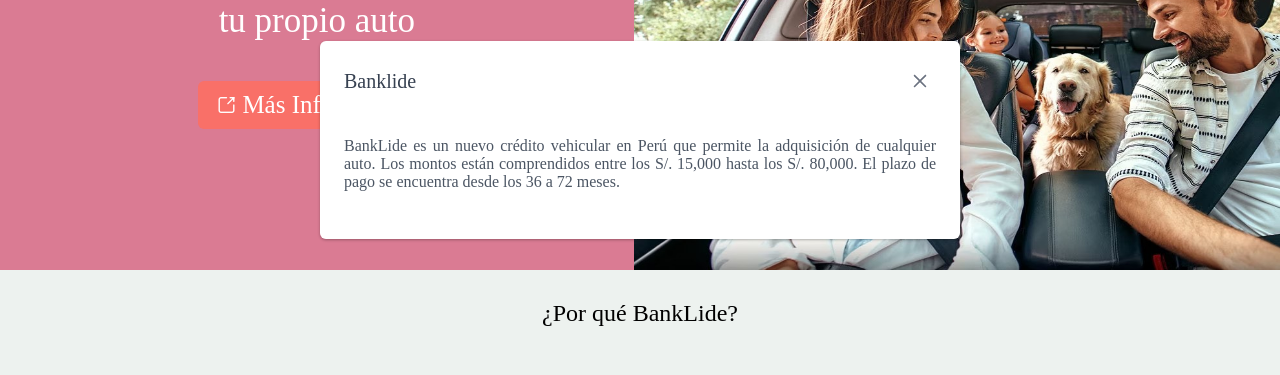
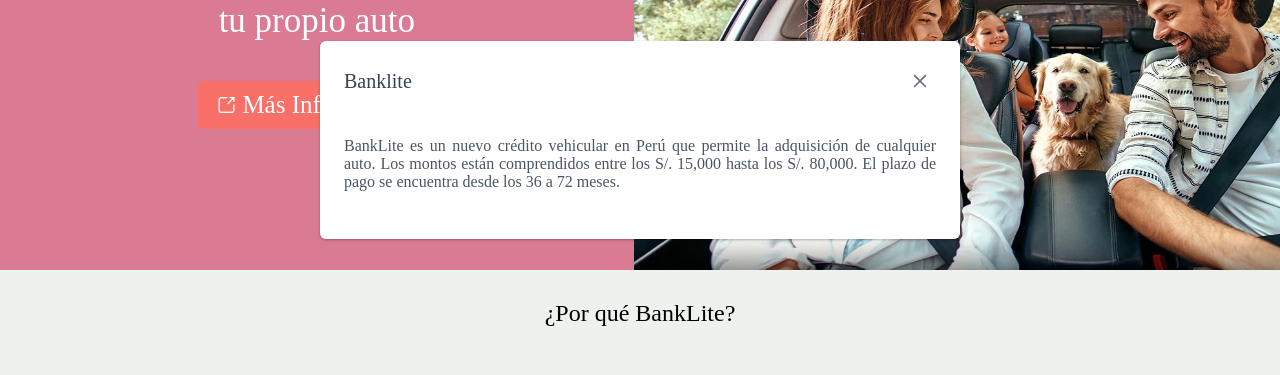
Before and after one commit to Finanzas-y-Economia/Front, a Vue app: page /home in a window 1280 px wide. Both pictures are taken after a click on the button "Más Información". Shown: the part 260-635 px from the top of the page. Built offline with nearby package versions, Linux system fonts and the light colour scheme; a web font is replaced by a local one.

Commit message:
Update Home.vue
Sale Banklide en distintas partes, pero el link y el informe mencionan Banklite, por lo que lo corregi a este último

```diff
--- a/src/components/Home.vue
+++ b/src/components/Home.vue
@@ -18,9 +18,9 @@
 
            <Pv-Button label="Más Información" icon="pi pi-external-link" @click="visible = true"  class="button2" />
 
-                    <Pv-Dialog v-model:visible="visible" header="Banklide" :style="{ width: '50vw' }">
-                        <p class="Banklide">
-                            BankLide es un nuevo crédito vehicular en Perú que permite la adquisición de cualquier auto. Los montos están
+                    <Pv-Dialog v-model:visible="visible" header="Banklite" :style="{ width: '50vw' }">
+                        <p class="Banklite">
+                            BankLite es un nuevo crédito vehicular en Perú que permite la adquisición de cualquier auto. Los montos están
                             comprendidos entre los S/. 15,000 hasta los S/. 80,000. El plazo de pago se encuentra desde los 36 a 72 meses.
                         </p>
                     </Pv-Dialog>
@@ -32,7 +32,7 @@
 
       <div class="puntos">
 
-            <h2> ¿Por qué BankLide?</h2>
+            <h2> ¿Por qué BankLite?</h2>
             <div class="razones">
                 <div class="puntos_items">
                   <img style="margin: 10px; " alt="img1" src="../assets/disc.png">
@@ -228,7 +228,7 @@
     }
 
   }
- .Banklide{
+ .Banklite{
     text-align: justify;
   }
 
```
